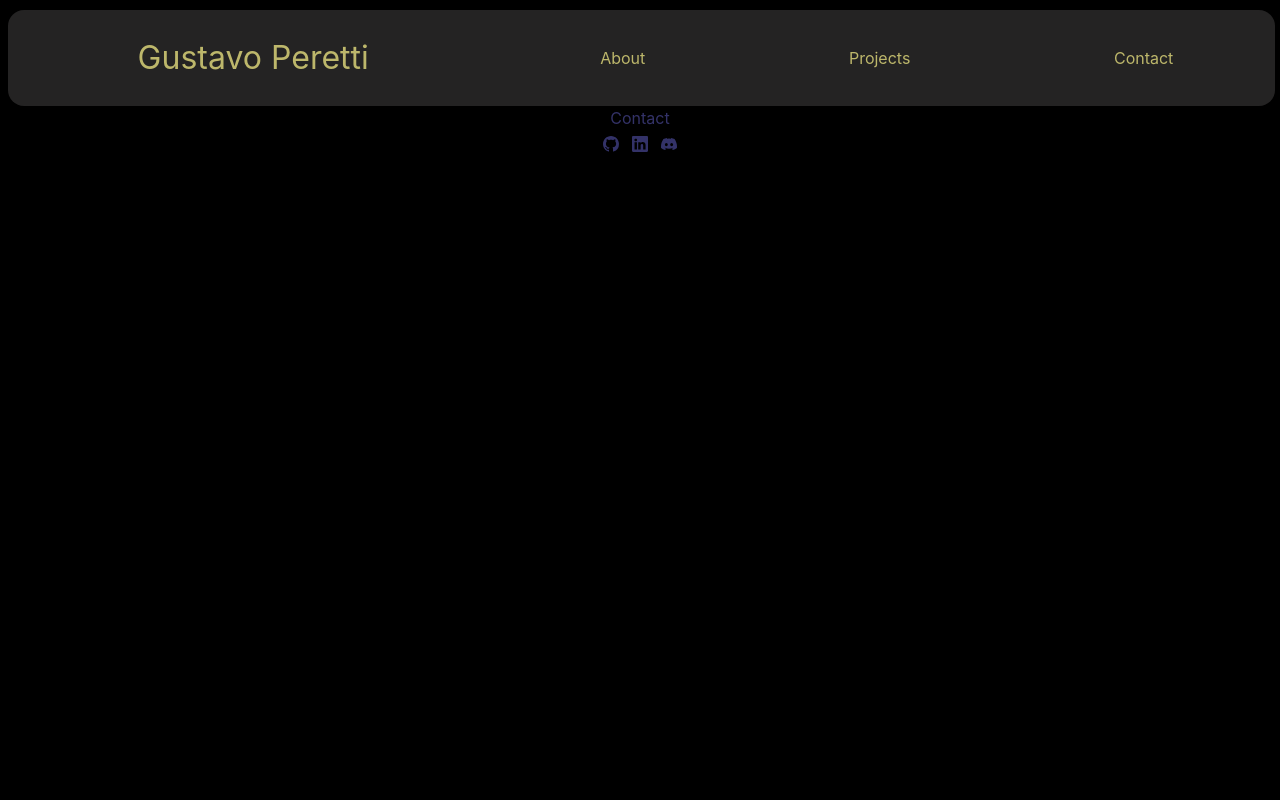
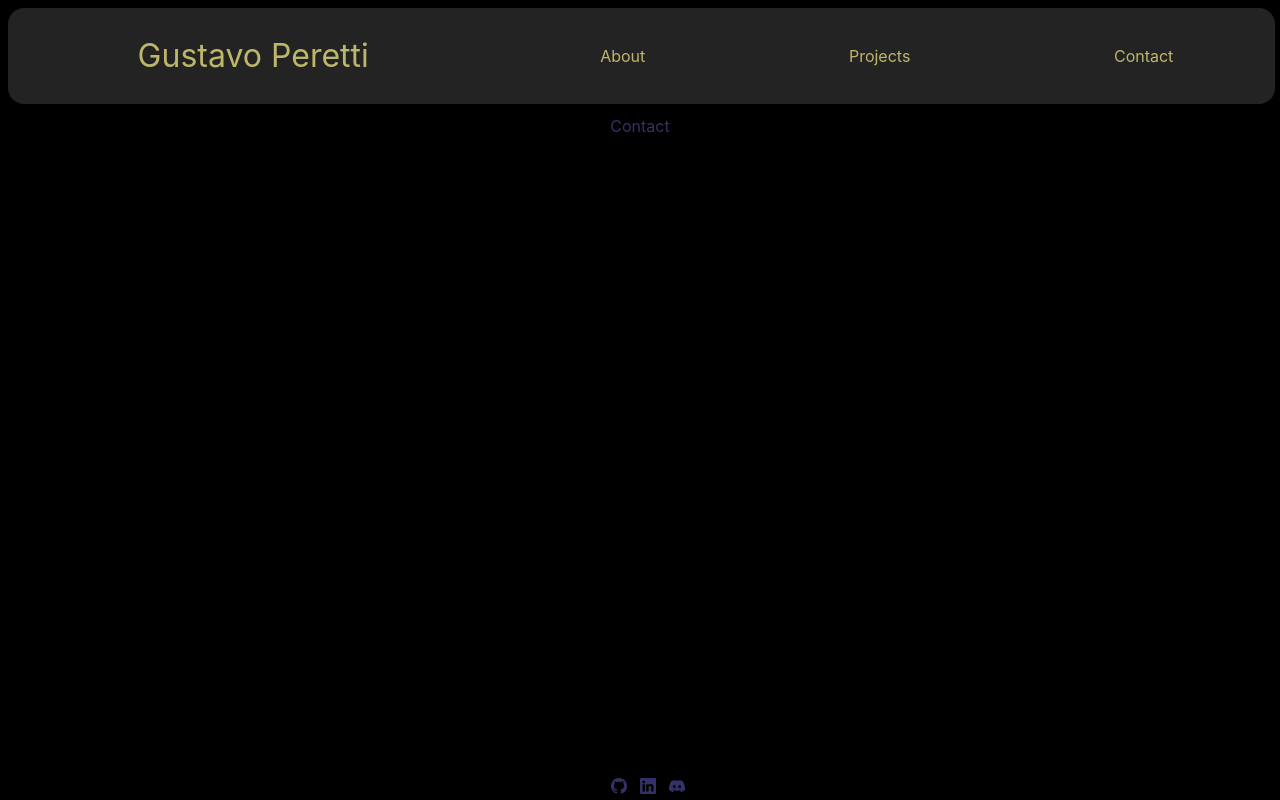
Before and after one commit to AlbaTyto/Proyecto.Inicial, a React (Vite) app in the folder Portfolio/: page /contact in a window 1280 px wide. Built offline with nearby package versions, Linux system fonts and the light colour scheme.

Commit message:
feat(NBar,Foot,App): relativizy metrics

```diff
--- a/Portfolio/src/App.css
+++ b/Portfolio/src/App.css
@@ -1,6 +1,7 @@
 #root {
-  max-width: 100%;
-  margin: 1vh 0.5vw 1vh 0.5vw;
+  height: 100%;
+  width: 99%;
+  margin: 14vh 0.5vw 1vh 0.5vw;
   padding: 0.1rem;
   text-align: center;
   color: rgb(51, 50, 104);
--- a/Portfolio/src/components/Footer/Footer.module.css
+++ b/Portfolio/src/components/Footer/Footer.module.css
@@ -1,6 +1,9 @@
 .footDiv {
+    position: fixed;
+    bottom: 0%;
     display: flex;
     justify-content: center;
+    width: 100%;
 }
 .footLink {
     margin: 0.5vw 0.5vw 0.5vw 0.5vw;
--- a/Portfolio/src/components/Footer/Footer.tsx
+++ b/Portfolio/src/components/Footer/Footer.tsx
@@ -1,15 +1,18 @@
 import React from "react";
 import f from './Footer.module.css';
 import { Link } from 'react-router-dom';
-import { Flex, Image, Text } from "@chakra-ui/react";
+import { Flex } from "@chakra-ui/react";
 import { BsLinkedin, BsGithub, BsDiscord } from "react-icons/bs";
 
 export default function Footer(): React.JSX.Element {
   return <Flex
    className={f.footDiv}
    >
+    <Flex>
       <Link className={f.footLink} to='https://github.com/AlbaTyto'><BsGithub /></Link>
       <Link className={f.footLink} to='https://www.linkedin.com/in/gustavo-peretti-gus/'><BsLinkedin /></Link>
       <Link className={f.footLink} to='https://discordapp.com/users/1020451757303795743'><BsDiscord /></Link>
+      </Flex>
+
   </Flex>;
 }
--- a/Portfolio/src/components/Home/Home.module.css
+++ b/Portfolio/src/components/Home/Home.module.css
@@ -5,8 +5,3 @@
     justify-content: center;
     align-items: center;
 }
-
-#img {
-    max-width: 35vw;
-    border-radius: 12vw;
-}
--- a/Portfolio/src/components/NavBar/NavBar.module.css
+++ b/Portfolio/src/components/NavBar/NavBar.module.css
@@ -1,4 +1,6 @@
 .NavDiv {
+    position: fixed;
+    top: 1vh;
     height: 12vh;
     width: 99vw;
     background-color: rgb(36, 35, 35);
--- a/Portfolio/src/main.tsx
+++ b/Portfolio/src/main.tsx
@@ -8,6 +8,7 @@ const theme = extendTheme({
   styles: {
     global: () => ({
       body: {
+
         color: 'rgb(51, 50, 104)',
         bg: 'black',
       }
```
